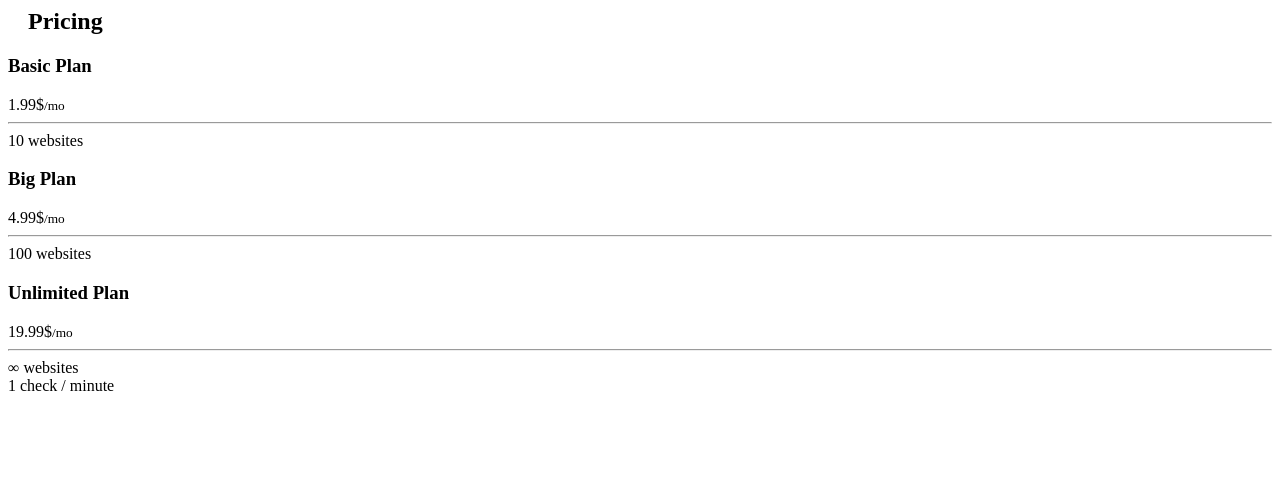
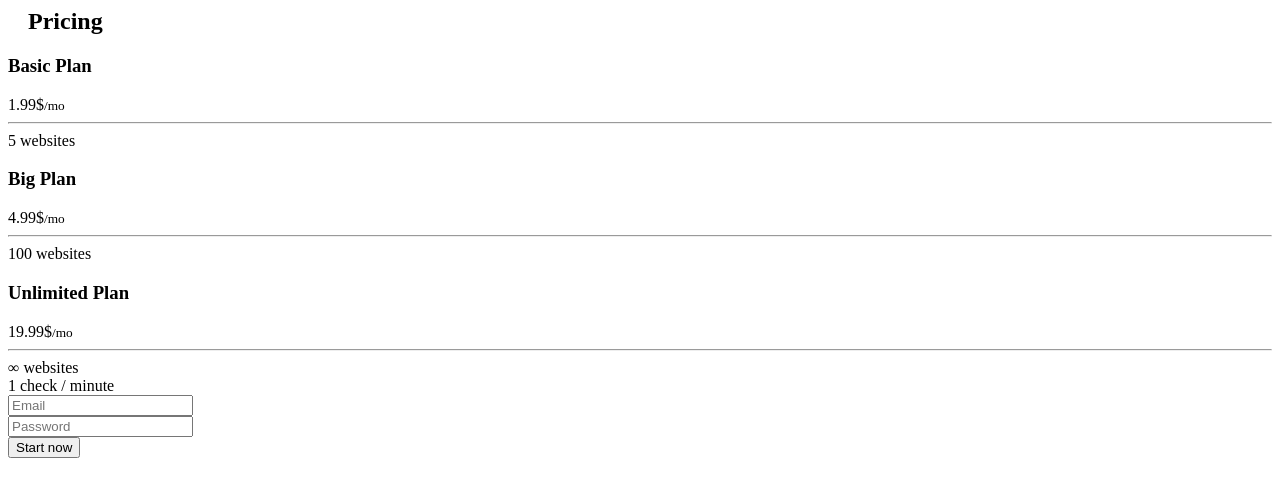
Before and after one commit to volnt/sleekstatus, a Flask app: template app/templates/pricing.html in a window 1280 px wide. Shown: the top 497 px of the page. Run offline with Flask 2, Linux system fonts and the light colour scheme; the template is opened without the code that fills it, so the values that code supplies are empty.

Commit message:
Update pricing page.
Add login form and rework style.

```diff
--- a/app/templates/pricing.html
+++ b/app/templates/pricing.html
@@ -4,17 +4,17 @@
       <h2 style="padding-left: 20px">Pricing</h2>
     </div>
     <div class="row pricing-tab">
-      <div class="col-lg-4">
+      <div class="col-lg-4 col-sm-4 col-xs-7 pricing">
         <div class="pricing-header">
-          <h3>Basic Plan</h3>
+          <h3><span class="orange">Basic</span> Plan</h3>
           <span class="pricing-price">1.99$<small>/mo</small></span>
         </div>
         <hr>
         <div class="pricing-descr">
-          10 websites<br>
+          5 websites<br>
         </div>
       </div>
-      <div class="col-lg-4 pricing-highlight">
+      <div class="col-lg-4 col-sm-4 col-xs-7 pricing pricing-highlight">
         <div class="pricing-header">
           <h3>Big Plan</h3>
           <span class="pricing-price">4.99$<small>/mo</small></span>
@@ -24,9 +24,9 @@
           100 websites<br>
         </div>
       </div>
-      <div class="col-lg-4">
+      <div class="col-lg-4 col-sm-4 col-xs-7 pricing">
         <div class="pricing-header">
-          <h3>Unlimited Plan</h3>
+          <h3><span class="orange">Unlimited</span> Plan</h3>
           <span class="pricing-price">19.99$<small>/mo</small></span>
         </div>
         <hr>
@@ -34,9 +34,18 @@
           ∞ websites<br>
         </div>
       </div>
-      <div class="col-lg-12 pricing-footer">
+      <div class="col-lg-12 col-xs-12 pricing-footer">
         1 check / minute
       </div>
     </div>
+  <form class="form form-register" role="form" ng-submit="login(email, password)" ng-show="!Auth.is_authenticated()">
+    <div class="form-group">
+      <input type="email" class="form-control input-bigger input-lg" id="input-email" placeholder="Email" ng-model="email">
+    </div>
+    <div class="form-group">
+      <input type="password" class="form-control input-bigger input-lg" id="input-password" placeholder="Password" ng-model="password">
+    </div>
+    <button type="submit" class="btn btn-warning btn-cta">Start now</button>
+  </form>
   </div>
 </section>
```
Also changed, not shown: app/static/js/app/controller/pricing.js (+11 -0 lines), app/static/sass/screen.scss (+12 -3 lines).
